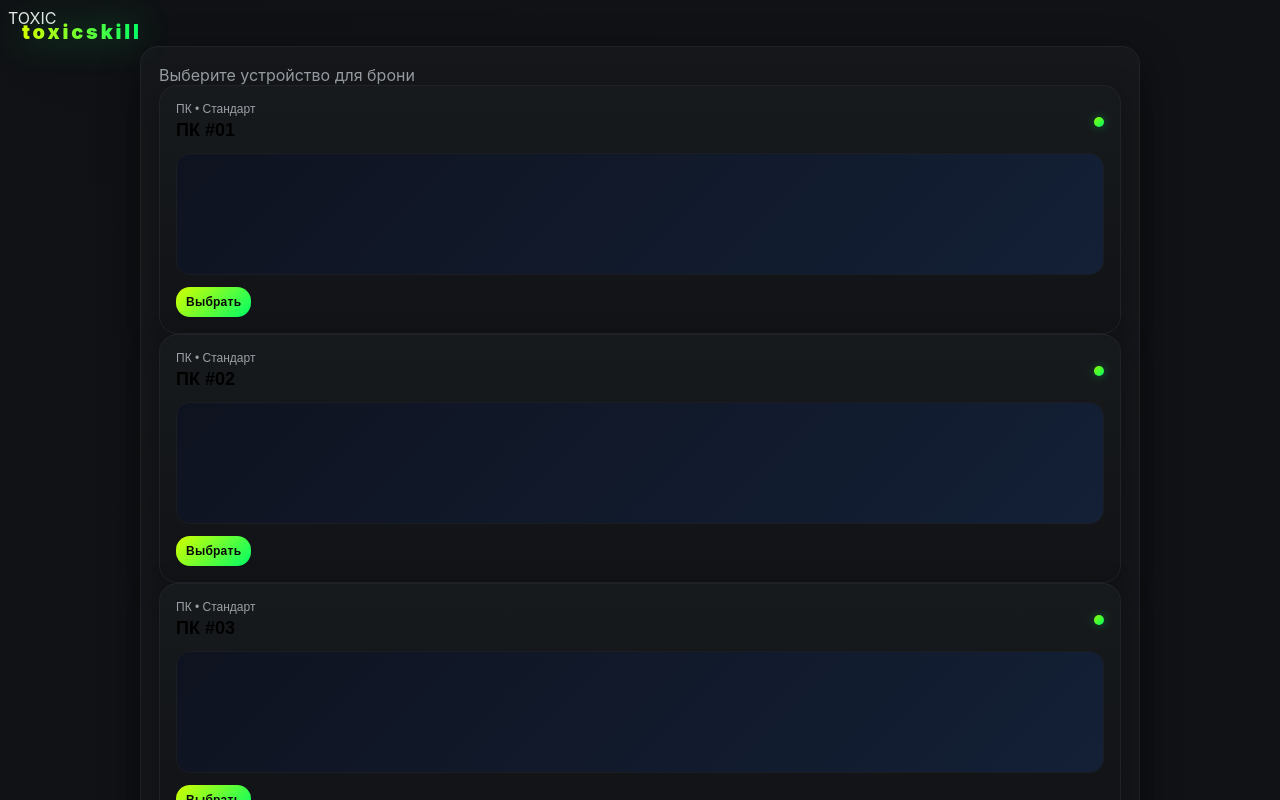
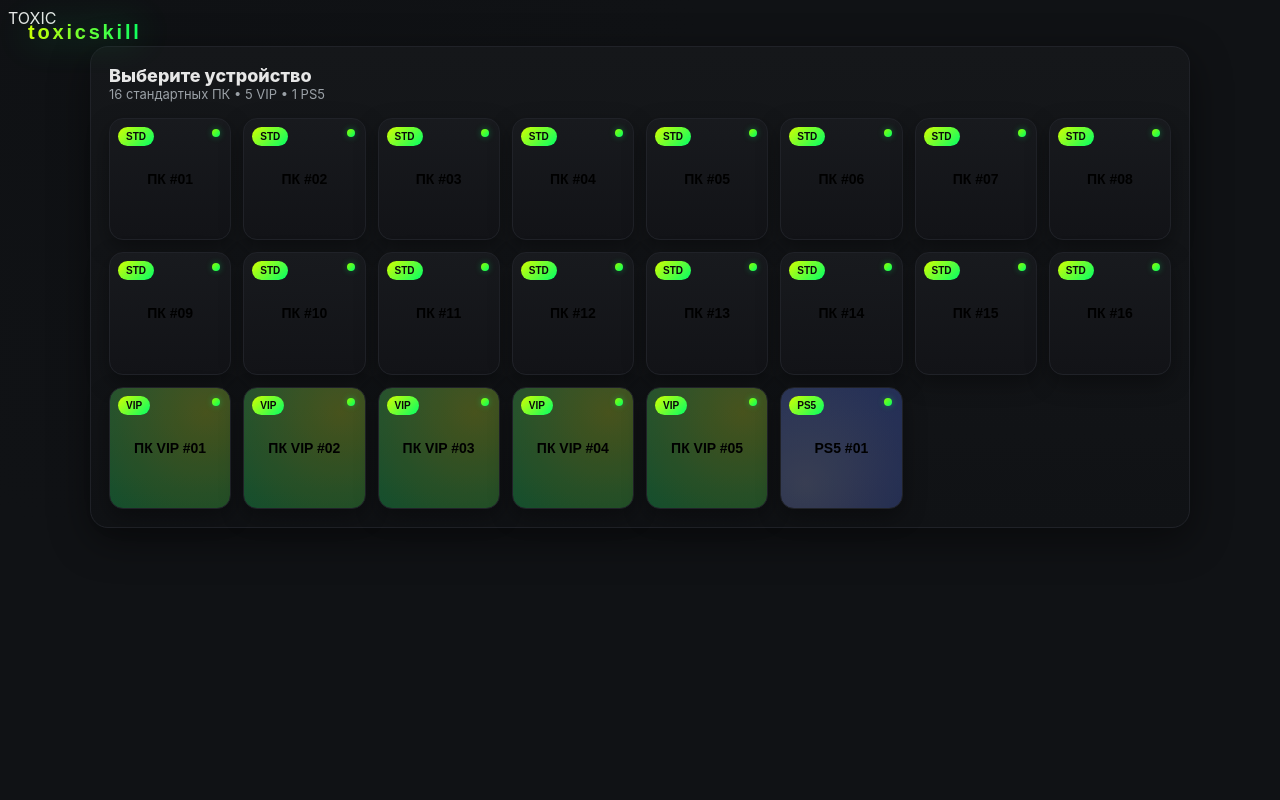
Before and after one commit to elb00407/toxic-club-webapp, a Next.js app: page /webapp in a window 1280 px wide. Shown: the top 800 px of the page. Built offline with nearby package versions, Linux system fonts and the light colour scheme.

Commit message:
Max premium UI: square tiles 16 STD + 5 VIP + 1 PS5, clickable animated toxicskill, modern calendar & single time picker

```diff
--- a/app/globals.css
+++ b/app/globals.css
@@ -19,7 +19,7 @@ html, body {
   font-family: Inter, ui-sans-serif, system-ui, -apple-system, Segoe UI, Roboto;
 }
 
-.container { max-width: 1000px; margin: 0 auto; padding: 18px; }
+.container { max-width: 1100px; margin: 0 auto; padding: 18px; }
 
 /* Брендинг */
 .tox-brand {
@@ -29,6 +29,8 @@ html, body {
   -webkit-background-clip: text; background-clip: text; color: transparent;
   filter: drop-shadow(0 0 10px rgba(0,255,102,.25));
   font-size: 20px;
+  border: none;
+  cursor: pointer;
 }
 .tox-brand-animated { animation: glowPulse 3.8s ease-in-out infinite; }
 .tox-brand-static { animation: none; }
@@ -37,16 +39,18 @@ html, body {
   50% { filter: drop-shadow(0 0 18px rgba(0,255,102,.45)); }
 }
 
-/* Карточки */
+/* Карточка контейнер */
 .card {
   background: linear-gradient(180deg, #15171a, #101215);
   border: 1px solid var(--border);
   border-radius: 18px;
   padding: 18px;
   box-shadow: 0 12px 40px rgba(0,0,0,.45);
-  transition: transform .2s ease, box-shadow .2s ease;
 }
-.card:hover { transform: translateY(-2px); box-shadow: 0 16px 48px rgba(0,255,102,.18); }
+
+.grid-header { margin-bottom: 16px; }
+.grid-title { font-size: 18px; font-weight: 800; }
+.grid-subtitle { color: var(--muted); font-size: 13px; }
 
 /* Кнопки */
 .tox-button {
@@ -62,6 +66,7 @@ html, body {
 .tox-button:disabled { opacity: .5; cursor: not-allowed; }
 .tox-button--sm { padding: 8px 10px; font-size: 12px; }
 
+/* Инпуты */
 .input {
   background: #121317; color: var(--text);
   border: 1px solid var(--border);
@@ -70,36 +75,53 @@ html, body {
 .input:focus { outline: none; border-color: var(--neon-2); box-shadow: 0 0 0 3px rgba(0,255,102,.15); }
 
 .label { color: var(--muted); font-size: 12px; margin-bottom: 6px; }
-.form-head { margin-bottom: 6px; }
-.form-subtitle { color: var(--muted); font-size: 13px; }
 .actions { margin-top: 16px; display: flex; gap: 12px; align-items: center; }
 .hint-error { color: var(--danger); font-size: 12px; }
 
-/* Device cards */
-.device-card {
-  text-align: left;
-  background: linear-gradient(180deg, #171a1d, #111316);
+/* Сетка устройств: компактные квадраты */
+.devices-grid {
+  display: grid;
+  grid-template-columns: repeat(8, 1fr);
+  gap: 12px;
+}
+@media (max-width: 1200px) { .devices-grid { grid-template-columns: repeat(6, 1fr); } }
+@media (max-width: 992px) { .devices-grid { grid-template-columns: repeat(5, 1fr); } }
+@media (max-width: 768px) { .devices-grid { grid-template-columns: repeat(4, 1fr); } }
+@media (max-width: 480px) { .devices-grid { grid-template-columns: repeat(3, 1fr); } }
+
+/* Квадратная плитка устройства */
+.device-tile {
+  position: relative;
+  aspect-ratio: 1 / 1; /* квадрат */
+  border-radius: 14px;
   border: 1px solid var(--border);
-  border-radius: 18px; padding: 16px;
-  box-shadow: 0 10px 30px rgba(0,0,0,.35);
-  transition: transform .15s ease, box-shadow .15s ease;
-  width: 100%;
+  background: #121317;
+  box-shadow: 0 8px 22px rgba(0,0,0,.35);
+  display: flex; align-items: center; justify-content: center;
+  padding: 10px;
+  transition: transform .12s ease, box-shadow .12s ease, border-color .12s ease;
+  cursor: pointer;
 }
-.device-card:hover { transform: translateY(-3px); box-shadow: 0 14px 38px rgba(0,255,102,.18); }
-.device-card:disabled { opacity: .6; cursor: not-allowed; }
-.device-card__top { display: flex; align-items: center; justify-content: space-between; margin-bottom: 12px; }
-.device-card__subtitle { color: var(--muted); font-size: 12px; }
-.device-card__title { font-size: 18px; font-weight: 700; margin-top: 4px; }
-.device-card__imageWrap { height: 120px; border-radius: 14px; overflow: hidden; margin-bottom: 12px; border: 1px solid #1b1d22; }
-.device-image { width: 100%; height: 100%; }
-.device-image--pc { background: linear-gradient(135deg, #0f1320, #132036); }
-.device-image--vip { background: linear-gradient(135deg, #12161e, #1c2a2a), radial-gradient(120px at 80% 20%, rgba(212,255,0,.45), rgba(0,255,102,.45)); background-blend-mode: screen; }
-.device-image--ps5 { background: linear-gradient(135deg, #1a1f29, #223144), radial-gradient(120px at 10% 90%, rgba(160,180,255,.35), rgba(45,88,255,.35)); background-blend-mode: screen; }
-.device-card__bottom { display: flex; justify-content: space-between; align-items: center; }
-.device-card__hint { color: var(--muted); font-size: 12px; }
-.device-status { width: 10px; height: 10px; border-radius: 999px; }
-.device-status--ok { background: linear-gradient(135deg,#8fff00,#00ff66); box-shadow: 0 0 10px rgba(0,255,102,.35); }
-.device-status--bad { background: #ff5a5a; }
+.device-tile:hover { transform: translateY(-2px); box-shadow: 0 12px 28px rgba(0,255,102,.18); border-color: #2a2d34; }
+.device-tile:disabled { opacity: .6; cursor: not-allowed; }
+
+.device-tile__label { font-weight: 800; font-size: 14px; text-align: center; }
+.device-tile__badge {
+  position: absolute; top: 8px; left: 8px;
+  font-size: 10px; font-weight: 700; color: #0a0a0a;
+  border-radius: 999px; padding: 4px 8px;
+  background: linear-gradient(135deg, var(--neon-1), var(--neon-2));
+}
+.device-dot {
+  position: absolute; top: 10px; right: 10px;
+  width: 8px; height: 8px; border-radius: 999px;
+}
+.device-dot--ok { background: linear-gradient(135deg,#8fff00,#00ff66); box-shadow: 0 0 6px rgba(0,255,102,.35); }
+.device-dot--bad { background: #ff5a5a; }
+
+.device-tile--std { background: linear-gradient(180deg, #181a1e, #121317); }
+.device-tile--vip { background: radial-gradient(140px at 80% 20%, rgba(212,255,0,.25), rgba(0,255,102,.25)), linear-gradient(180deg, #181a1e, #121317); background-blend-mode: screen; }
+.device-tile--ps5 { background: radial-gradient(140px at 20% 80%, rgba(160,180,255,.25), rgba(45,88,255,.25)), linear-gradient(180deg, #181a1e, #121317); background-blend-mode: screen; }
 
 /* FancyTimePicker */
 .fancy-time {}
@@ -168,8 +190,8 @@ html, body {
   .container { padding: 14px; }
   .card { border-radius: 16px; padding: 14px; }
   .tox-brand { font-size: 16px; }
+  .devices-grid { gap: 10px; }
   .fancy-time__track { height: 72px; } /* больше площадь для пальца */
-  .device-card__imageWrap { height: 96px; }
   .chip { padding: 8px 12px; } /* крупнее для тач */
 }
 
--- a/app/webapp/page.tsx
+++ b/app/webapp/page.tsx
@@ -11,12 +11,13 @@ export default function Page() {
   const [picked, setPicked] = useState<Picked | null>(null);
 
   return (
-    <WebAppShell>
+    <WebAppShell onBrandClick={() => setPicked(null)}>
       <main>
         {!picked && (
           <div className="card">
-            <div className="text-sm mb-4" style={{ color: "#9aa0a6" }}>
-              Выберите устройство для брони
+            <div className="grid-header">
+              <div className="grid-title">Выберите устройство</div>
+              <div className="grid-subtitle">16 стандартных ПК • 5 VIP • 1 PS5</div>
             </div>
             <DeviceGrid
               items={devices}
@@ -27,11 +28,17 @@ export default function Page() {
 
         {picked && (
           <>
-            <BookingForm pcId={picked.id} platform={picked.platform} />
+            <div className="card">
+              <div className="grid-header">
+                <div className="grid-title">{picked.label}</div>
+                <div className="grid-subtitle">
+                  {picked.platform === "PS5" ? "PlayStation 5 (макс. 7 ч)" : picked.isVip ? "ПК VIP" : "ПК Стандарт"}
+                </div>
+              </div>
+              <BookingForm pcId={picked.id} platform={picked.platform} />
+            </div>
             <div className="mt-6">
-              <button className="tox-button" onClick={() => setPicked(null)}>
-                Вернуться к выбору
-              </button>
+              <button className="tox-button" onClick={() => setPicked(null)}>Вернуться к выбору</button>
             </div>
           </>
         )}
--- a/components/DeviceGrid.tsx
+++ b/components/DeviceGrid.tsx
@@ -16,33 +16,20 @@ export default function DeviceGrid({
   onPick: (item: DeviceItem) => void;
 }) {
   return (
-    <div className="grid gap-12 xl:grid-cols-4 lg:grid-cols-3 sm:grid-cols-2 grid-cols-1">
+    <div className="devices-grid">
       {items.map((d) => (
         <button
           key={d.id}
-          className="device-card"
+          className={`device-tile ${d.platform === "PS5" ? "device-tile--ps5" : d.isVip ? "device-tile--vip" : "device-tile--std"}`}
           onClick={() => onPick(d)}
           disabled={d.status !== "active"}
           aria-label={`Выбрать: ${d.label}`}
         >
-          <div className="device-card__top">
-            <div>
-              <div className="device-card__subtitle">
-                {d.platform === "PC" ? (d.isVip ? "ПК • VIP" : "ПК • Стандарт") : "PlayStation 5"}
-              </div>
-              <div className="device-card__title">{d.label}</div>
-            </div>
-            <div className={`device-status ${d.status === "active" ? "device-status--ok" : "device-status--bad"}`} />
+          <div className="device-tile__label">{d.label}</div>
+          <div className="device-tile__badge">
+            {d.platform === "PS5" ? "PS5" : d.isVip ? "VIP" : "STD"}
           </div>
-
-          <div className="device-card__imageWrap">
-            <div className={`device-image ${d.platform === "PS5" ? "device-image--ps5" : d.isVip ? "device-image--vip" : "device-image--pc"}`} />
-          </div>
-
-          <div className="device-card__bottom">
-            <span className="tox-button tox-button--sm">Выбрать</span>
-            {d.platform === "PS5" && <span className="device-card__hint">Макс. 7 часов</span>}
-          </div>
+          <div className={`device-dot ${d.status === "active" ? "device-dot--ok" : "device-dot--bad"}`} />
         </button>
       ))}
     </div>
--- a/components/WebAppShell.tsx
+++ b/components/WebAppShell.tsx
@@ -1,7 +1,13 @@
 "use client";
 import { useEffect, useState } from "react";
 
-export default function WebAppShell({ children }: { children: React.ReactNode }) {
+export default function WebAppShell({
+  children,
+  onBrandClick,
+}: {
+  children: React.ReactNode;
+  onBrandClick?: () => void;
+}) {
   const [isMobile, setIsMobile] = useState(false);
   useEffect(() => {
     const mq = window.matchMedia("(max-width: 768px)");
@@ -13,9 +19,14 @@ export default function WebAppShell({ children }: { children: React.ReactNode })
 
   return (
     <div className="min-h-screen">
-      <div className={`tox-brand ${isMobile ? "tox-brand-static" : "tox-brand-animated"}`}>toxicskill</div>
+      <button
+        className={`tox-brand ${isMobile ? "tox-brand-static" : "tox-brand-animated"}`}
+        onClick={onBrandClick}
+        aria-label="Вернуться на главную"
+      >
+        toxicskill
+      </button>
       <div className="container">{children}</div>
-      {/* initData будет вставлен ботом */}
       <input id="__initData" type="hidden" />
     </div>
   );
--- a/lib/devices.ts
+++ b/lib/devices.ts
@@ -6,22 +6,25 @@ export type DeviceItem = {
   status: "active" | "maintenance";
 };
 
-export const devices: DeviceItem[] = [
-  // ПК стандарт
-  { id: "pc-01", label: "ПК #01", platform: "PC", isVip: false, status: "active" },
-  { id: "pc-02", label: "ПК #02", platform: "PC", isVip: false, status: "active" },
-  { id: "pc-03", label: "ПК #03", platform: "PC", isVip: false, status: "active" },
-  { id: "pc-04", label: "ПК #04", platform: "PC", isVip: false, status: "active" },
+const stdCount = 16;
+const vipCount = 5;
 
-  // ПК VIP
-  { id: "pc-vip-01", label: "ПК VIP #01", platform: "PC", isVip: true, status: "active" },
-  { id: "pc-vip-02", label: "ПК VIP #02", platform: "PC", isVip: true, status: "active" },
+const stdPCs: DeviceItem[] = Array.from({ length: stdCount }).map((_, i) => ({
+  id: `pc-${String(i + 1).padStart(2, "0")}`,
+  label: `ПК #${String(i + 1).padStart(2, "0")}`,
+  platform: "PC",
+  isVip: false,
+  status: "active",
+}));
 
-  // PS5 (ограничение 7 часов — на уровне UI/BookingForm)
-  { id: "ps5-01", label: "PS5 #01", platform: "PS5", status: "active" },
-  { id: "ps5-02", label: "PS5 #02", platform: "PS5", status: "active" },
+const vipPCs: DeviceItem[] = Array.from({ length: vipCount }).map((_, i) => ({
+  id: `pc-vip-${String(i + 1).padStart(2, "0")}`,
+  label: `ПК VIP #${String(i + 1).padStart(2, "0")}`,
+  platform: "PC",
+  isVip: true,
+  status: "active",
+}));
 
-  // Для полноты — авто категории (если нужны)
-  { id: "std-auto", label: "Авто • Стандарт", platform: "PC", isVip: false, status: "active" },
-  { id: "vip-auto", label: "Авто • VIP", platform: "PC", isVip: true, status: "active" },
-];
+const ps5: DeviceItem = { id: "ps5-01", label: "PS5 #01", platform: "PS5", status: "active" };
+
+export const devices: DeviceItem[] = [...stdPCs, ...vipPCs, ps5];
```
Also changed, not shown: components/BookingForm.tsx (+2 -8 lines).
